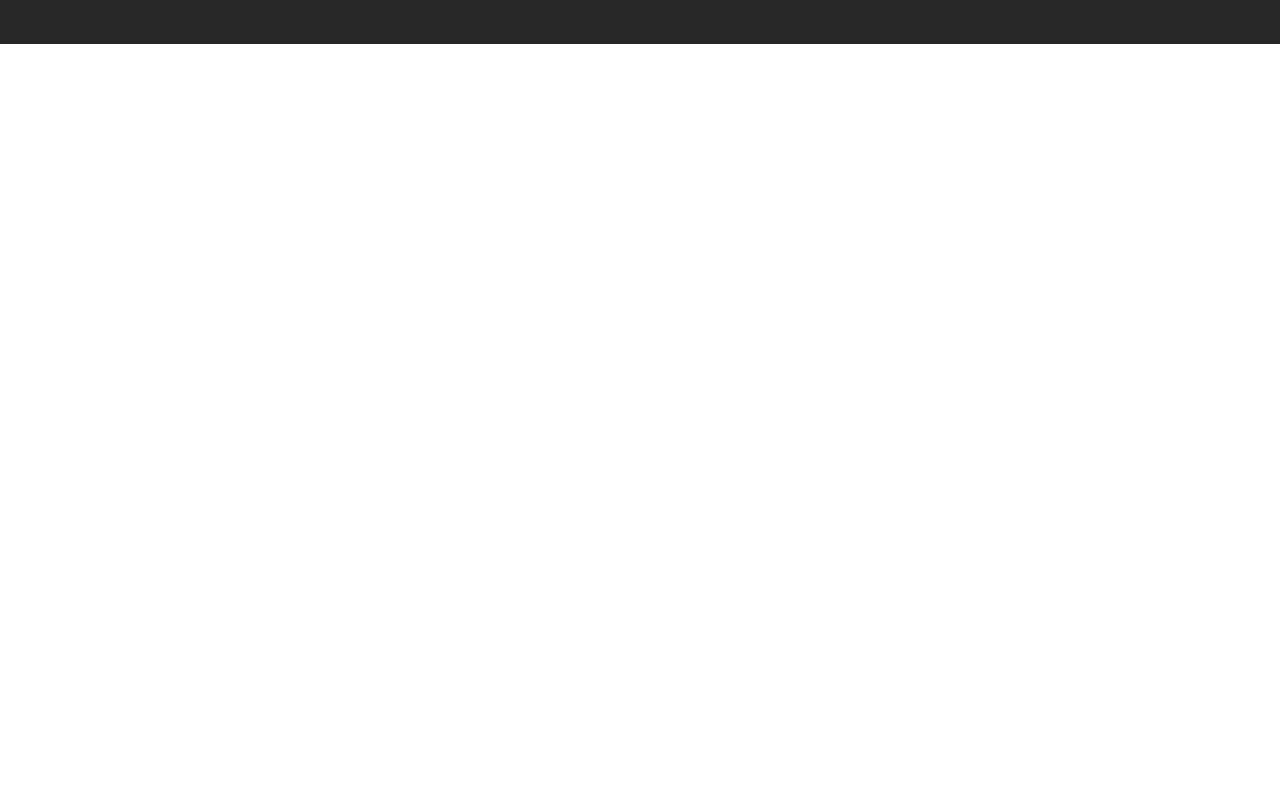
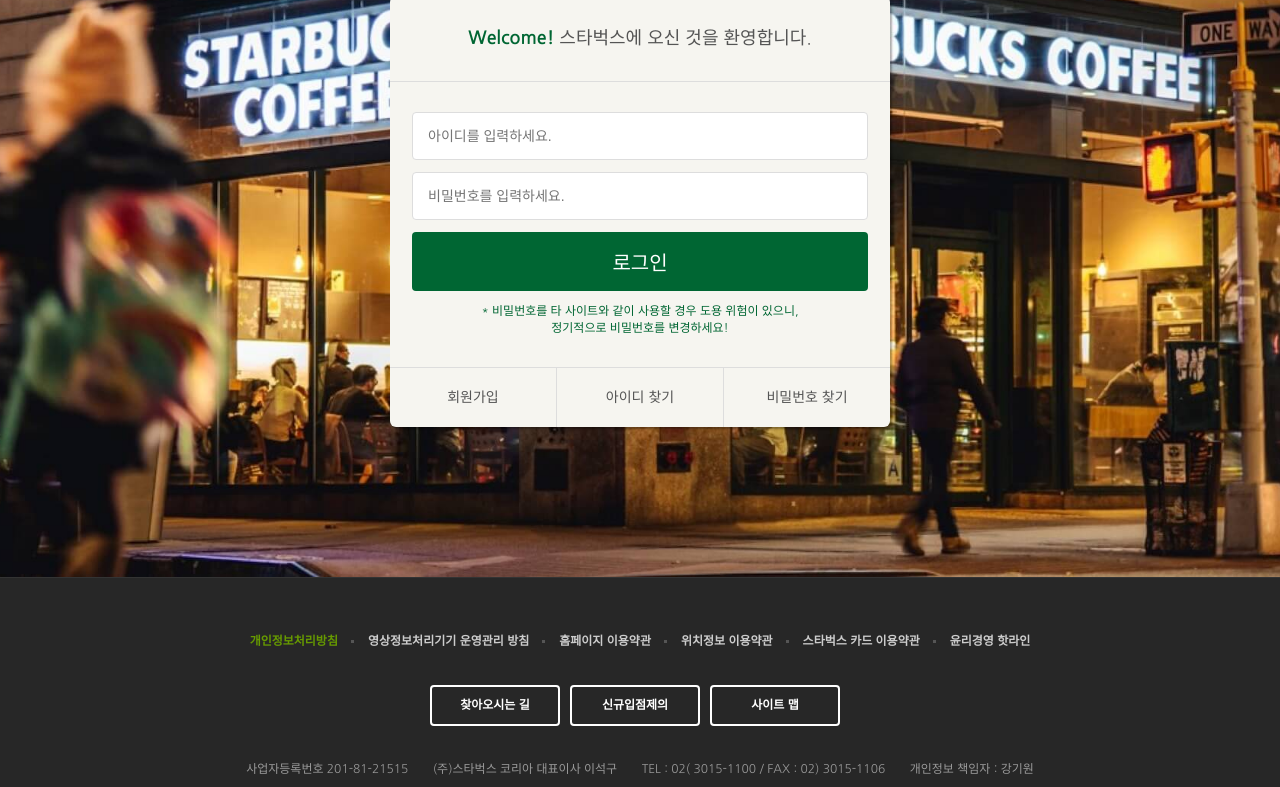
Before and after one commit to hykim213/starbucks, a plain HTML site: page signin/index.html in a window 1280 px wide. Shown: the part 290-1077 px from the top of the page. Before the commit the page ends 800 px from the top, so only its background shows below. Drawn offline with nearby package versions, Linux system fonts and the light colour scheme.

Commit message:
로그인 페이지 완성

```diff
--- /dev/null
+++ b/css/signin.css
@@ -0,0 +1,78 @@
+.signin {
+    margin-top: 120px;
+    padding: 100px 0 150px;
+    background-image: url("../images/signin_bg.jpg");
+    background-repeat: no-repeat;
+    background-position: center;
+    background-attachment: fixed;
+    background-size: cover;
+}
+.signin h1 {
+    color: #fff;
+    font-size: 30px;
+    font-weight: 700;
+    text-align: center;
+    margin-bottom: 24px;
+}
+.signin__card {
+    width: 500px;
+    margin: 0 auto;
+    border-radius: 6px;
+    background-color: #F6F5F0;
+    box-shadow: 2px 2px 2px rgba(0,0,0,.3);
+    color: #555;
+}
+.signin__card h2 {
+    padding: 30px;
+    font-size: 18px;
+    text-align: center;
+    border-bottom: 1px solid #ddd;
+}
+.signin__card h2 strong {
+    font-weight: 700;
+    color: #006633;
+}
+.signin__card form {
+    padding: 30px 22px;
+}
+.signin__card form input {
+    width: 100%;
+    margin-bottom: 12px;
+    padding: 15px;
+    border: 1px solid #ddd;
+    border-radius: 4px;
+    outline: none;
+    box-sizing: border-box;
+    font-size: 14px;
+}
+.signin__card form [type="submit"] {
+    background-color: #006633;
+    border: none;
+    color: #fff;
+    font-size: 20px;
+    cursor: pointer;
+}
+.signin__card form p {
+    font-size: 12px;
+    color: #006633;
+    text-align: center;
+}
+.signin__card .actions {
+    display: flex;
+    border-top: 1px solid #ddd;
+}
+.signin__card .actions a {
+    flex-grow: 1;
+    flex-basis: 0;
+    text-align: center;
+    padding: 20px;
+    color: #555;
+    font-size: 14px;
+    border-right: 1px solid #ddd;
+}
+.signin__card .actions a:last-child {
+    border-right: none;
+}
+.signin__card .actions a:hover {
+    text-decoration: underline;
+}
--- a/signin/index.html
+++ b/signin/index.html
@@ -27,6 +27,7 @@
     <link href="https://fonts.googleapis.com/css2?family=Nanum+Gothic:wght@400;700&display=swap" rel="stylesheet">
     <link rel="stylesheet" href="https://fonts.googleapis.com/icon?family=Material+Icons">
     <link rel="stylesheet" href="../css/common.css" />
+    <link rel="stylesheet" href="../css/signin.css" />
 
     <script defer src="../js/common.js"></script>
 </head>
@@ -366,7 +367,26 @@
 
     <!-- SIGN IN -->
     <section class="signin">
-
+        <h1>로그인</h1>
+        <div class="signin__card">
+            <h2>
+                <strong>Welcome!</strong> 스타벅스에 오신 것을 환영합니다.
+            </h2>
+            <form>
+                <input type="text" placeholder="아이디를 입력하세요." />
+                <input type="password" placeholder="비밀번호를 입력하세요." />
+                <input type="submit" value="로그인" />
+                <p>
+                    * 비밀번호를 타 사이트와 같이 사용할 경우 도용 위험이 있으니, <br />
+                    정기적으로 비밀번호를 변경하세요!
+                </p>
+            </form>
+            <div class="actions">
+                <a href="javascript:void(0)">회원가입</a>
+                <a href="javascript:void(0)">아이디 찾기</a>
+                <a href="javascript:void(0)">비밀번호 찾기</a>
+            </div>
+        </div>
     </section>
 
 
```
